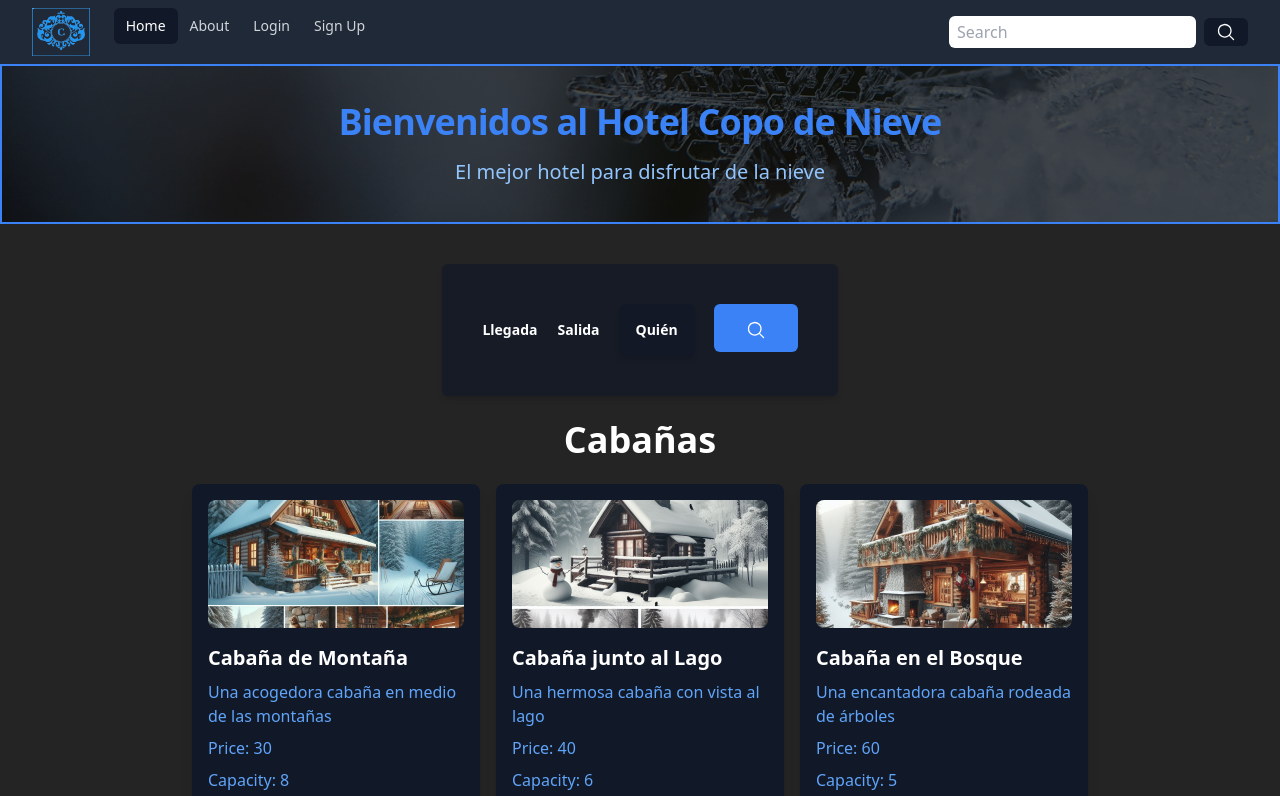
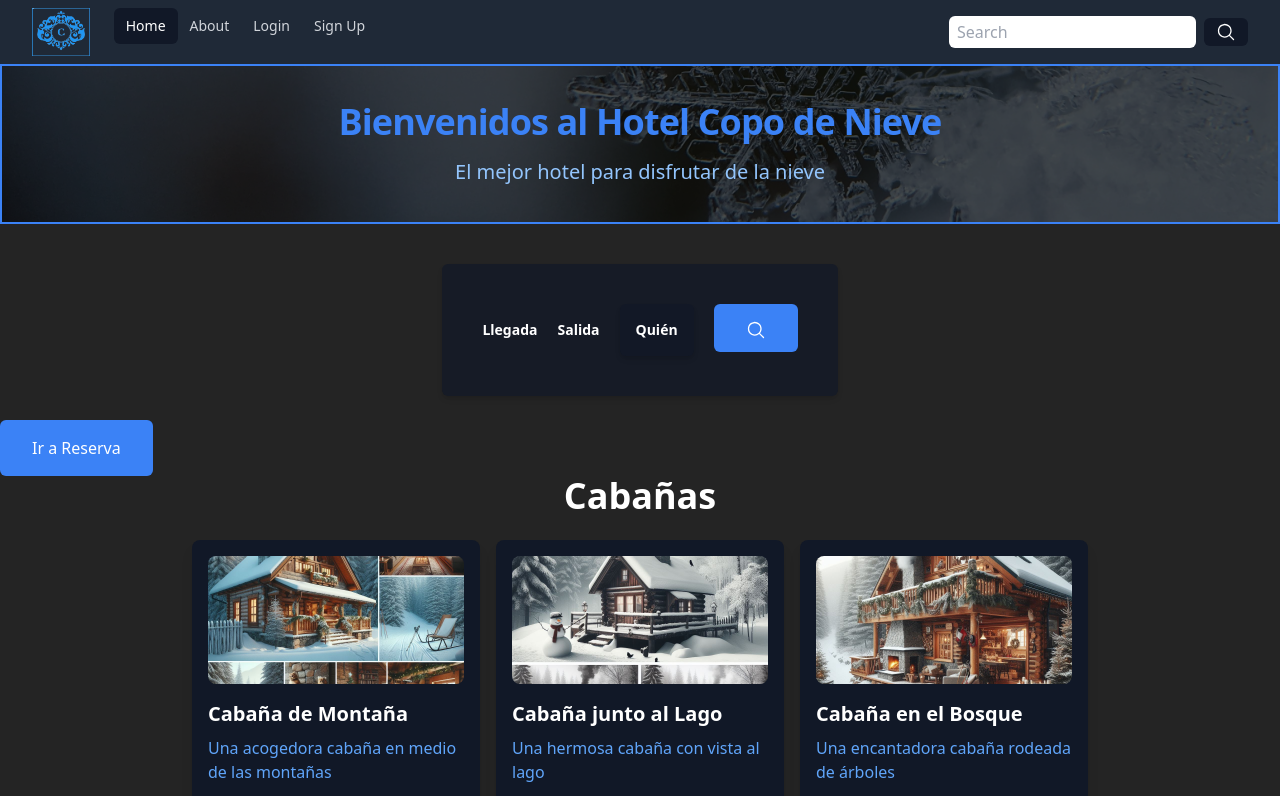
Before and after one commit to cristoxdxd/SistemaReservas-frontend, a React (Vite) app: page / in a window 1280 px wide. Shown: the top 796 px of the page. Built offline with nearby package versions, Linux system fonts and the light colour scheme; no server answers; what tailwindcss-animated would draw is missing.

Commit message:
feat: :zap: Vinculacion de fechas de filtro con el formulario
Se establecio la comunicacion para que las opciones de fecha que se establecen en el filtro de busqueda se lleven hasta el formulario de reserva

```diff
--- a/package.json
+++ b/package.json
@@ -15,12 +15,13 @@
     "firebase": "^10.7.2",
     "lodash": "^4.17.21",
     "mongodb": "^6.3.0",
+    "query-string": "^8.2.0",
     "react": "^18.2.0",
     "react-bootstrap": "^2.10.0",
     "react-dom": "^18.2.0",
     "react-hook-form": "^7.49.3",
     "react-modal": "^3.16.1",
-    "react-router-dom": "^6.21.3",
+    "react-router-dom": "^6.22.0",
     "zustand": "^4.5.0"
   },
   "devDependencies": {
--- a/src/Pages/Home.tsx
+++ b/src/Pages/Home.tsx
@@ -15,11 +15,14 @@ import { Booking } from "../models/Booking.interface";
 import { FiltroBusquedas } from "../components/FiltroBusqueda";
 import { useEffect, useState } from "react";
 import { Footer } from "../components/Footer";
+import queryString from "query-string"; // Importa queryString para parsear y stringify los parámetros de consulta
 
 const images = [HotelOverview, HotelOverview2, HotelOverview3, HotelOverview4, HotelOverview5, HotelOverview6, HotelOverview7, HotelOverview8];
 
 export const Home = () => {
   const [currentImageIndex, setCurrentImageIndex] = useState(0);
+  const [checkInDate, setCheckInDate] = useState(""); // Estado para la fecha de llegada
+  const [checkOutDate, setCheckOutDate] = useState(""); // Estado para la fecha de salida
 
   useEffect(() => {
     const interval = setInterval(() => {
@@ -48,6 +51,21 @@ export const Home = () => {
       }))
     );
 
+  // Función para actualizar las fechas de llegada y salida
+  const handleDateChange = (checkIn: string, checkOut: string) => {
+    setCheckInDate(checkIn);
+    setCheckOutDate(checkOut);
+  };
+
+  // Función para redirigir a la página de reserva con las fechas seleccionadas
+  const goToReservationPage = () => {
+    // Construye la URL de la página de reserva con las fechas de llegada y salida como query parameters
+    const queryParams = queryString.stringify({ checkInDate, checkOutDate });
+    const url = `/reservation?${queryParams}`;
+    // Navega a la página de reserva
+    window.location.href = url;
+  };
+
   return (
     <>
       <NavBar />
@@ -72,7 +90,17 @@ export const Home = () => {
         </div>
         <div className="absolute inset-0 border-2 border-blue-500"></div>
       </div>
-      <FiltroBusquedas />
+      {/* Paso las funciones para actualizar las fechas */}
+      <FiltroBusquedas onDateChange={handleDateChange} />
+      <br />
+      {/* Botón para ir a la página de reserva */}
+      <button
+        onClick={goToReservationPage}
+        className="bg-blue-500 text-white px-4 py-2 rounded-md sm:px-6 sm:py-3 md:px-8 md:py-4"
+        disabled={!checkInDate || !checkOutDate} // Deshabilita el botón si no hay fechas seleccionadas
+      >
+        Ir a Reserva
+      </button>
       <br />
       <h1 className="text-center text-3xl font-extrabold text-white sm:text-4xl">
         Cabañas
--- a/src/Pages/ReservePage.tsx
+++ b/src/Pages/ReservePage.tsx
@@ -1,3 +1,4 @@
+import React from "react";
 import { Link, useLocation } from "react-router-dom";
 import { ChevronLeftIcon } from "@heroicons/react/24/solid";
 import { Login } from "../components/Login";
@@ -9,7 +10,7 @@ import { getRoomDetails } from "../constants/habitaciones";
 import { BookingPreview } from "../components/BookingPreview";
 import { Footer } from "../components/Footer";
 
-export const ReservationForm = () => {
+export const ReservationForm = ({ checkInDate, checkOutDate }: { checkInDate: string, checkOutDate: string }) => {
   const location = useLocation();
   const queryParams = new URLSearchParams(location.search);
   const id = queryParams.get("id");
@@ -19,7 +20,7 @@ export const ReservationForm = () => {
   const [loginFailed, setLoginFailed] = useState(false);
   const [signUpFailed, setSignUpFailed] = useState(false);
   const modalRef = useRef<HTMLDivElement>(null);
-  const [bookingDetails, setBookingDetails] = useState<any>(null); //
+  const [bookingDetails, setBookingDetails] = useState<any>(null);
 
   useEffect(() => {
     if (id?.endsWith("c")) {
@@ -91,12 +92,12 @@ export const ReservationForm = () => {
             <label htmlFor="llegada" className="text-white mt-6 mb-2">
               Llegada:
             </label>
-            <input type="date" id="llegada" name="llegada" required />
+            <input type="text" id="llegada" name="llegada" value={checkInDate} disabled />
 
             <label htmlFor="salida" className="text-white mt-6 mb-2">
               Salida:
             </label>
-            <input type="date" id="salida" name="salida" required />
+            <input type="text" id="salida" name="salida" value={checkOutDate} disabled />
           </form>
 
           <div className="flex justify-center items-center mt-6">
--- a/src/components/FiltroBusqueda.tsx
+++ b/src/components/FiltroBusqueda.tsx
@@ -1,18 +1,23 @@
 import { useState } from "react";
 import { MagnifyingGlassIcon } from "@heroicons/react/24/solid";
 
-export const FiltroBusquedas = () => {
+export const FiltroBusquedas = ({ onDateChange }: { onDateChange: (checkInDate: string, checkOutDate: string) => void }) => {
   const [isAnimating] = useState(false);
 
   const handleCheckInDateChange = (e: React.ChangeEvent<HTMLInputElement>) => {
-    setCheckInDate(e.target.value);
+    const newCheckInDate = e.target.value;
+    setCheckInDate(newCheckInDate);
     setShowCheckInLabel(true);
+    onDateChange(newCheckInDate, checkOutDate); // Utiliza la nueva fecha de llegada
   };
 
   const handleCheckOutDateChange = (e: React.ChangeEvent<HTMLInputElement>) => {
-    setCheckOutDate(e.target.value);
+    const newCheckOutDate = e.target.value;
+    setCheckOutDate(newCheckOutDate);
     setShowCheckOutLabel(true);
+    onDateChange(checkInDate, newCheckOutDate); // Utiliza la nueva fecha de salida
   };
+
   // Obtener la fecha actual y sumar un día
   const today = new Date();
   today.setDate(today.getDate() + 1);
```
Also changed, not shown: 1 other file (tests, documents, lock files or other folders).
